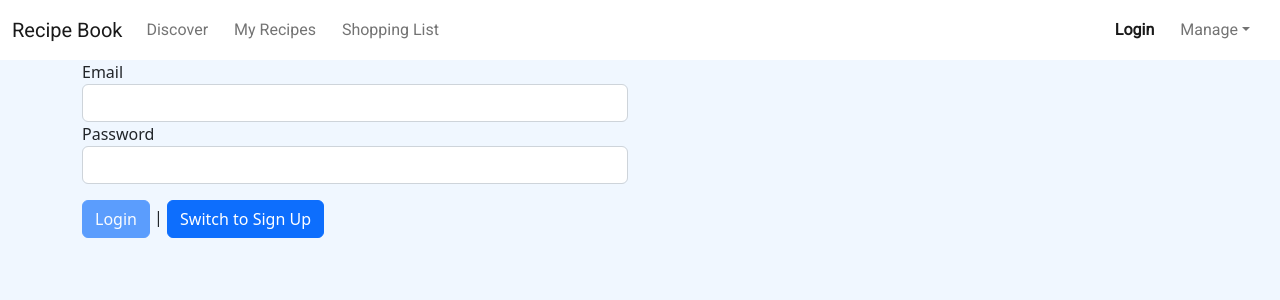
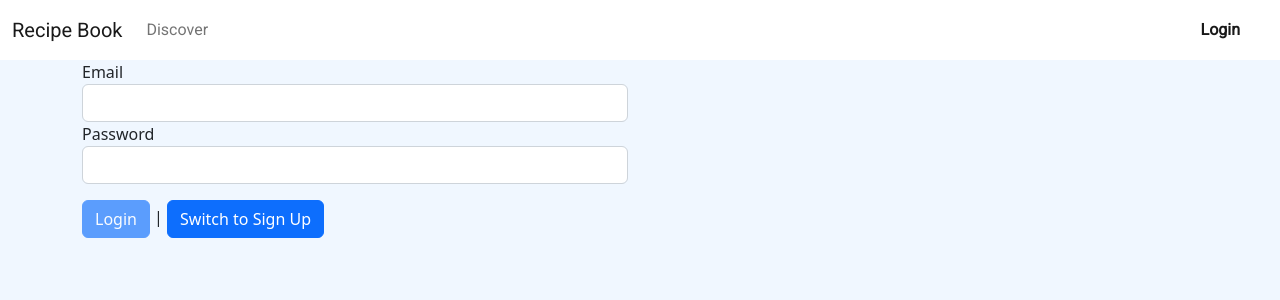
Before and after one commit to payal033/recipe-book-app, an Angular app: page /auth in a window 1280 px wide. Shown: the top 300 px of the page. Built offline with nearby package versions, Linux system fonts and the light colour scheme.

Commit message:
reflect auth state in UI

```diff
--- a/src/app/auth/auth.component.ts
+++ b/src/app/auth/auth.component.ts
@@ -1,5 +1,6 @@
 import { Component, OnInit } from '@angular/core';
 import { NgForm } from '@angular/forms';
+import { Router } from '@angular/router';
 import { Observable, Subject } from 'rxjs';
 import { User } from '../shared/models/user.model';
 import { AuthResponseData, AuthService } from '../shared/services/auth.service';
@@ -13,7 +14,7 @@ export class AuthComponent implements OnInit {
   isLoginMode = true;
   isLoading = false;
   error: string = null;
-  constructor(private authService: AuthService) {}
+  constructor(private authService: AuthService, private router: Router) {}
 
   ngOnInit(): void {}
 
@@ -42,6 +43,7 @@ export class AuthComponent implements OnInit {
       (resdata) => {
         console.log(resdata);
         this.isLoading = false;
+        this.router.navigate(['/recipes']);
       },
       (errorMessage) => {
         this.error = errorMessage;
--- a/src/app/header/header.component.html
+++ b/src/app/header/header.component.html
@@ -4,26 +4,29 @@
       <div class="collapse navbar-collapse">
         <ul class="navbar-nav me-auto">
           <li class="nav-item" >
-            <a class="nav-link" >Discover</a>
+            <a class="nav-link">Discover</a>
           </li>
           <li class="nav-item" >
-            <a class="nav-link" [routerLink]="['recipes']" routerLinkActive="active">My Recipes</a>
+            <a class="nav-link" [routerLink]="['recipes']" routerLinkActive="active" *ngIf="isAuthenticated">My Recipes</a>
           </li>
           <li class="nav-item">
-            <a class="nav-link" routerLink="/shopping-list" routerLinkActive="active">Shopping List</a>
+            <a class="nav-link" routerLink="/shopping-list" routerLinkActive="active" *ngIf="isAuthenticated">Shopping List</a>
           </li>
         </ul>
         <ul class="navbar-nav">
-          <li class="nav-item pull-right">
-            <a class="nav-link" routerLink="/auth" routerLinkActive="active">Login</a>
-        </li>
-            <li class="nav-item dropdown pull-right">
+            <li class="nav-item dropdown pull-right" *ngIf="isAuthenticated">
                 <a class="nav-link dropdown-toggle" role="button" appDropdown>Manage</a>
                 <ul class="dropdown-menu">
                   <li><a class="dropdown-item" (click)="onSaveData()">Save Data</a></li>
                   <li><a class="dropdown-item" (click)="onFetchData()">Fetch Data</a></li>
                 </ul>
             </li>
+            <li class="nav-item pull-right">
+              <a class="nav-link" routerLink="/auth" routerLinkActive="active" *ngIf="!isAuthenticated">Login</a>
+            </li>
+            <li class="nav-item pull-right">
+              <a class="nav-link" routerLinkActive="active" *ngIf="isAuthenticated">Logout</a>
+            </li>
         </ul>
       </div>
     </div>
--- a/src/app/header/header.component.ts
+++ b/src/app/header/header.component.ts
@@ -1,4 +1,6 @@
-import { Component, OnInit } from '@angular/core';
+import { Component, OnDestroy, OnInit } from '@angular/core';
+import { Subscription } from 'rxjs';
+import { AuthService } from '../shared/services/auth.service';
 import { DataStorageService } from '../shared/services/data-storage.service';
 
 @Component({
@@ -6,10 +8,20 @@ import { DataStorageService } from '../shared/services/data-storage.service';
   templateUrl: './header.component.html',
   styleUrls: ['./header.component.css'],
 })
-export class HeaderComponent implements OnInit {
-  constructor(private dataStorageService: DataStorageService) {}
+export class HeaderComponent implements OnInit, OnDestroy {
+  authSub: Subscription;
+  isAuthenticated = false;
 
-  ngOnInit(): void {}
+  constructor(
+    private dataStorageService: DataStorageService,
+    private authService: AuthService
+  ) {}
+
+  ngOnInit(): void {
+    this.authSub = this.authService.user.subscribe((user) => {
+      this.isAuthenticated = !user ? false : true; // !!user
+    });
+  }
 
   onSaveData() {
     this.dataStorageService.storeRecipes();
@@ -18,4 +30,8 @@ export class HeaderComponent implements OnInit {
   onFetchData() {
     this.dataStorageService.fetchRecipes().subscribe();
   }
+
+  ngOnDestroy(): void {
+    this.authSub.unsubscribe();
+  }
 }
```
